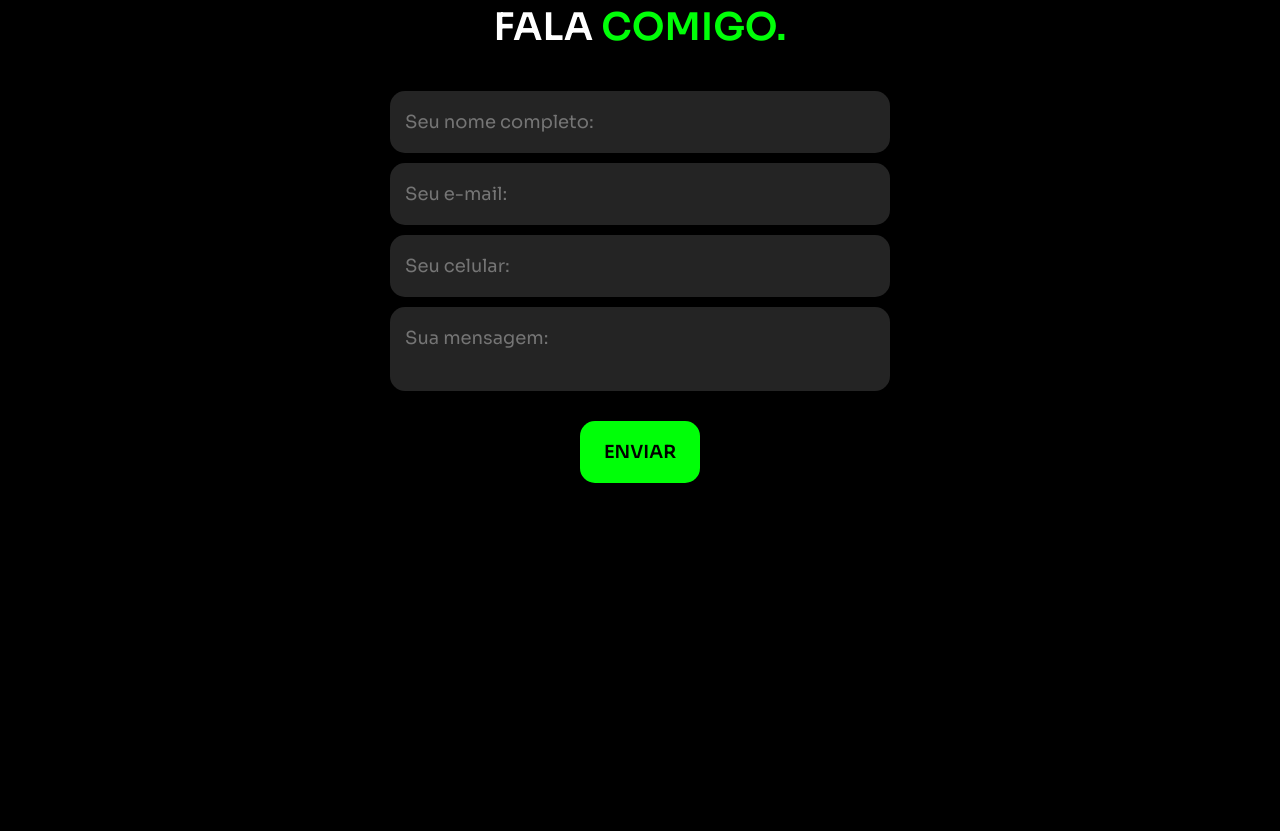
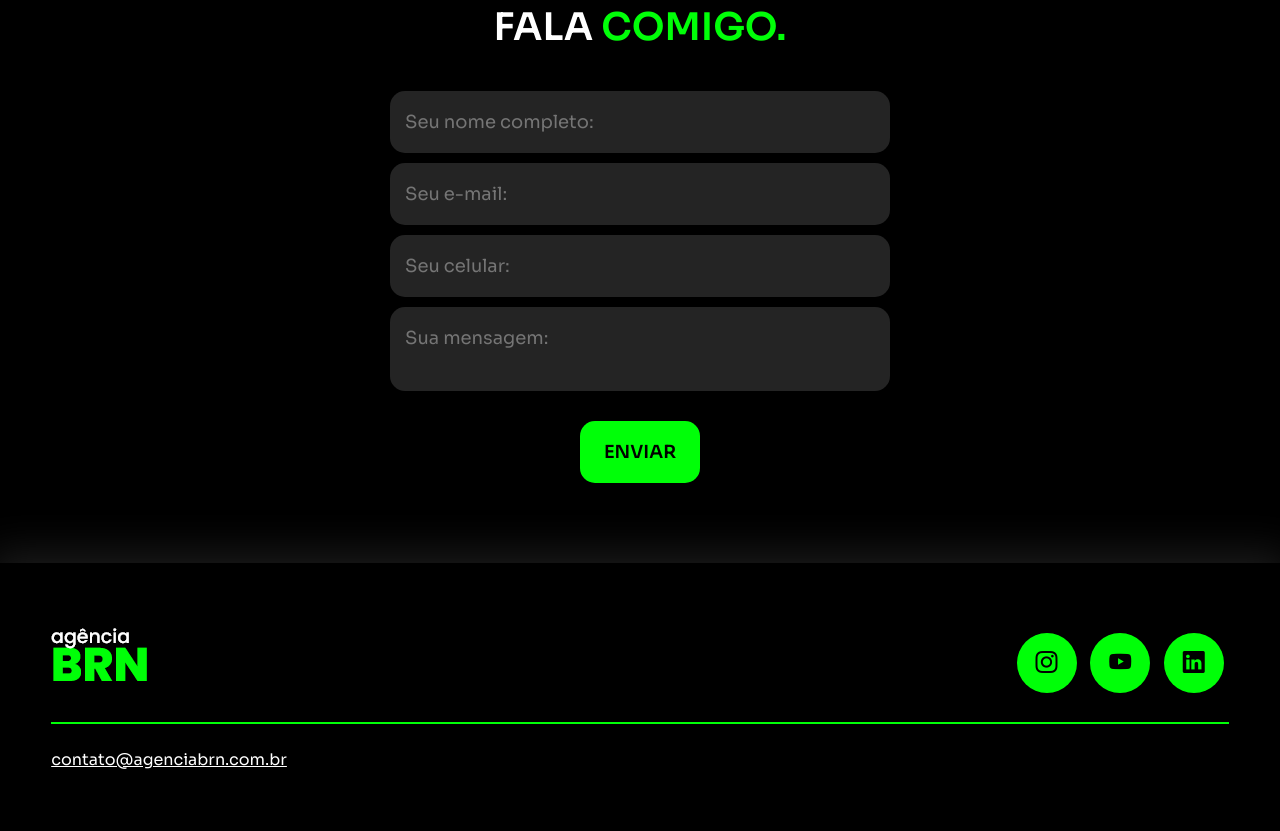
Before and after one commit to vdonoladev/portfolio, a plain HTML site: page index.html in a window 1280 px wide. Shown: the part 2661-3492 px from the top of the page. Before the commit the page ends 3224 px from the top, so only its background shows below. Drawn offline with nearby package versions, Linux system fonts and the light colour scheme.

Commit message:
feat: rodapé section created

```diff
--- a/index.html
+++ b/index.html
@@ -175,5 +175,30 @@
         </div>
       </section>
     </main>
+    <footer>
+      <div class="interface">
+        <div class="line-footer">
+          <div class="flex">
+            <div class="logo-footer">
+              <img src="images/logo.png" alt="Logo da Agência BRN">
+            </div>
+            <div class="btn-social">
+              <a href="#"
+                ><button><i class="bi bi-instagram"></i></button
+              ></a>
+              <a href="#"
+                ><button><i class="bi bi-youtube"></i></button
+              ></a>
+              <a href="#"
+                ><button><i class="bi bi-linkedin"></i></button
+              ></a>
+            </div>
+          </div>
+        </div>
+        <div class="line-footer borda">
+          <p><i class="bi bi-envolope-fill"></i> <a href="mailto:contato@agenciabrn.com.br">contato@agenciabrn.com.br</a></p>
+        </div>
+      </div>
+    </footer>
   </body>
 </html>
--- a/style.css
+++ b/style.css
@@ -186,7 +186,7 @@ section.sobre .flex {
   text-align: justify;
 }
 
-.sobre .txt-sobre .btn-social button {
+.btn-social button {
   width: 60px;
   height: 60px;
   border-radius: 50%;
@@ -292,3 +292,32 @@ form .btn-enviar input {
   cursor: pointer;
   transition: .2s;
 }
+
+/* ESTILO DO RODAPÉ */
+
+footer {
+  padding: 40px 4%;
+  box-shadow: 0 0 40px 10px #ffffff1d;
+}
+
+footer .flex {
+  justify-content: space-between;
+  align-items: center;
+}
+
+footer .line-footer {
+  padding: 20px 0;
+}
+
+.borda {
+  border-top: 2px solid #00ff08;
+}
+
+footer .line-footer p i {
+  color: #00ff08;
+  font-size: 22px;
+}
+
+footer .line-footer p a {
+  color: #fff;
+}
```
